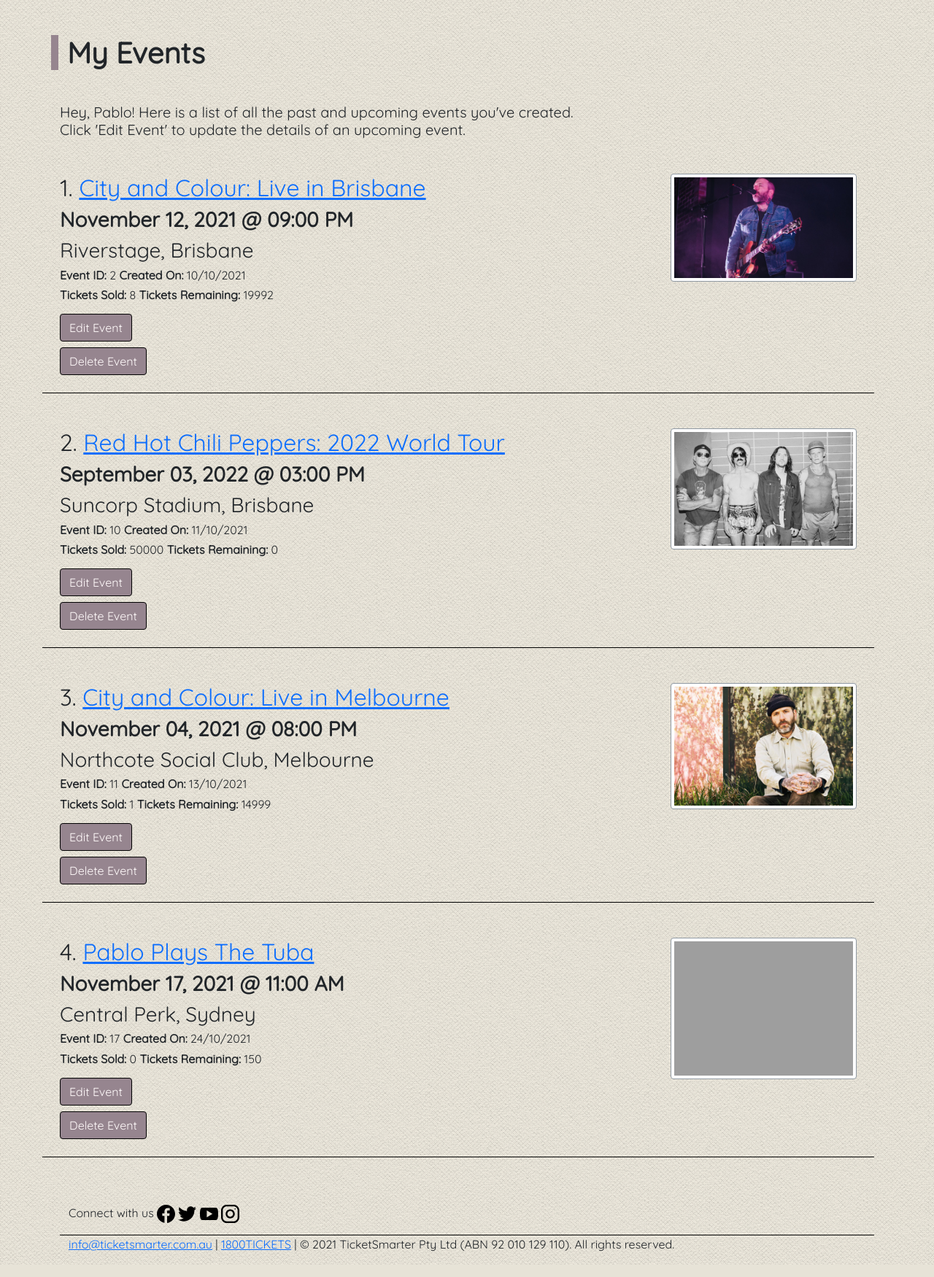
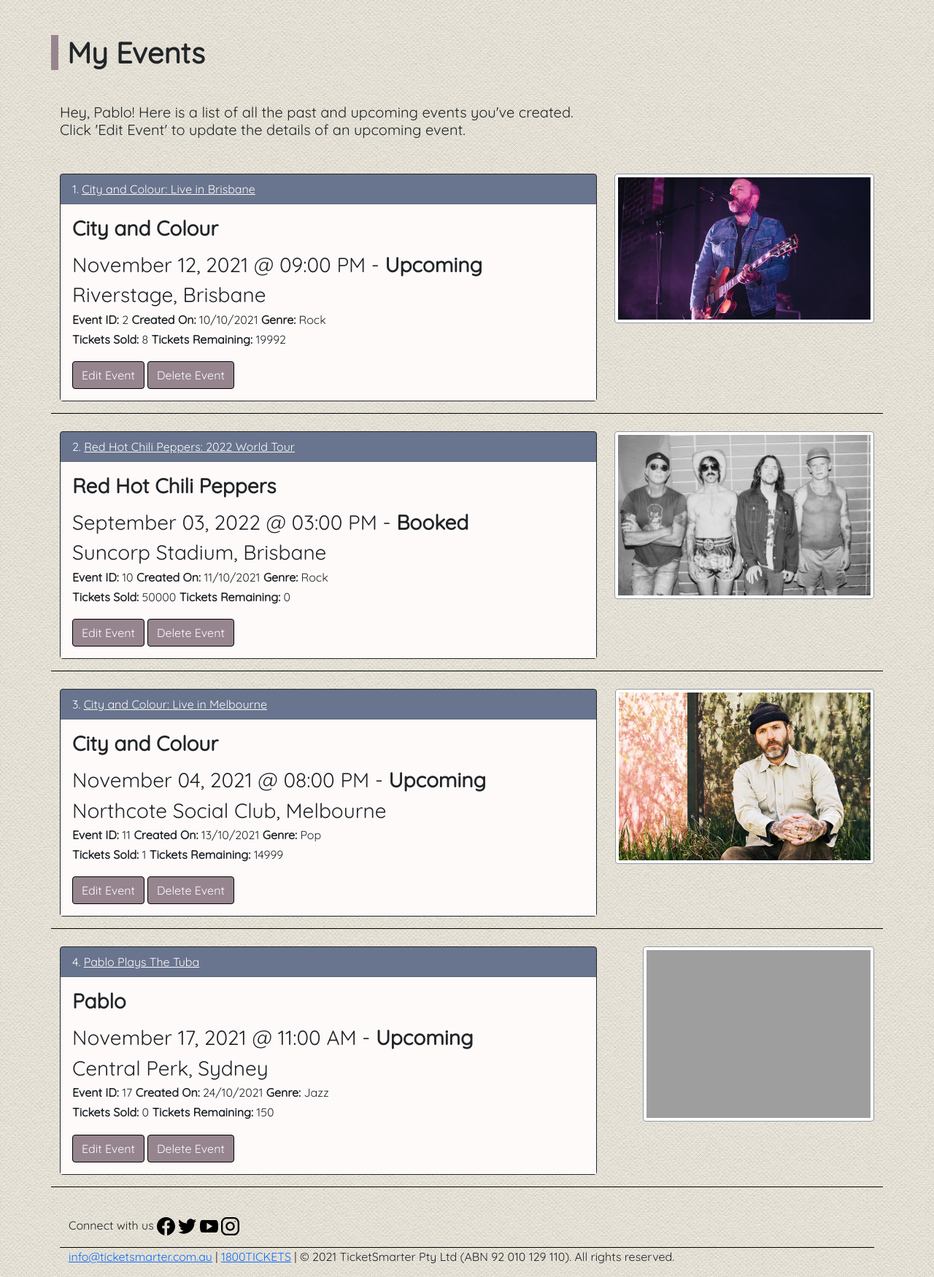
Before and after one commit to aarunjury/iab207_assignment3, a Flask app: page /my_events in a window 1280 px wide. Shown: the part 56-1806 px from the top of the page at 73% size. Run offline with Flask 2, Linux system fonts and the light colour scheme; a user stored in the database is signed in; data comes from the database, SQL or seed files in the repository; some libraries are stand-ins or nearby versions; grey boxes are pictures that could not be loaded.

Commit message:
updated formatting

```diff
--- a/bookings/static/css/style.css
+++ b/bookings/static/css/style.css
@@ -51,7 +51,7 @@ h1 {
   background-color: #6d7993;
   border-color: #000000;
   color: #fffafa;
-  margin-top: 0.5rem;
+  margin-top: 0.25rem;
   background-color: #96858f;
 }
 
@@ -115,6 +115,9 @@ h1 {
   color:#000000;
 }
 
-#hero-image {
-  max-height: 100vh;
+#history-image{
+  max-height: 240px;
+  object-fit: cover;
+  background-size: cover;
+  background-position: center center;
 }
--- a/bookings/templates/events/my_events.html
+++ b/bookings/templates/events/my_events.html
@@ -10,18 +10,24 @@
         <h5>Hey, {{username}}! {% if bookings|length == 0 %}
             <h5>You haven't booked any events!</h5>
             <h5><a href='{{url_for("events.view_all_events")}}'>Click here to get started.</a></h5>
-            {% else %} Here is a list of all the past and upcoming events you've booked.
+            {% else %}
+            Here is a list of all the past and upcoming events you've booked.
         </h5>
         </p>
     </div>
     {% for booking in bookings %}
     <br>
+    <div class='row border-bottom'>
+        <div class='col-sm-12 col-md-6 col-lg-8'>
+            <div class="card border-dark mb-3">
+                <div class="card-header">{{loop.index}}. <a id='card-header'
+                        href='{{url_for("events.show", id=booking.booked_event.id)}}'>{{booking.booked_event.title}}</a>
+                </div>
+                <div class="card-body text-dark">
                     <div class='row'>
-        <div id='event-history-name' class='row border-bottom'>
-            <div class='col-sm-12 col-md-9'>
-                <h2>{{loop.index}}. <a
-                        href='{{url_for("events.show", id=booking.booked_event.id)}}'>{{booking.booked_event.title}}</a>
-                </h2>
+                        <div class='col'>
+                            <h3 class="card-title"><strong>{{booking.booked_event.headliner}}</strong></h3>
+                            <p class="card-text">
                             <h3><strong>{{booking.booked_event.date.strftime('%B %d, %Y @ %#I:%M
                                     %p')}}</strong></h3>
                             <h3>{{booking.booked_event.venue}}, {{booking.booked_event.event_city.name.title()}}</h3>
@@ -29,16 +35,19 @@
                                 </strong>{{booking.booked_on.strftime('%d/%m/%Y @ %#I:%M %p')}}</h6>
                             <h6><strong>Tickets Booked: </strong>{{booking.tickets_booked}} <strong>Total Cost:
                                 </strong>{{"$%.2f"|format(booking.tickets_booked*booking.event.price)}}</h6>
-            </div>
-            <div class='col-sm-12 col-md-3'>
-                <img src='{{booking.booked_event.image}}' class='img-fluid img-thumbnail rounded'>
-            </div>
-            <p></p><br>
+                            </p>
                         </div>
                     </div>
-    <br> {% endfor %} {% endif %}
                 </div>
-<!-- end container -->
+            </div>
+        </div>
+        <div class='col-sm-12 col-md-6 col-lg-4'>
+            <img src='{{booking.booked_event.image}}' id='history-image'
+                class='float-lg-end img-fluid img-thumbnail rounded d-block'>
+        </div>
+    </div>
+    {% endfor %} {% endif %}
+</div> <!-- end container -->
         {% else %}
         <!-- My Events -->
         <br>
@@ -48,64 +57,80 @@
                 <p>
                 <h5>Hey, {{username}}! {% if events|length == 0 %}
                     <h5>You haven't created any events!</h5>
-            <a href='{{url_for("events.create")}}'>Click here to get started.</a> {% else %} Here is a list of all the
-            past and upcoming events you've created.<br>Click 'Edit Event' to update the details of an upcoming event.
+                    <a href='{{url_for("events.create")}}'>Click here to get started.</a> {% else %} Here is a list of
+                    all the
+                    past and upcoming events you've created.<br>Click 'Edit Event' to update the details of an upcoming
+                    event.
                 </h5>
                 </p>
             </div>
             {% for event in events %}
             <br>
+            <div class='row border-bottom'>
+                <div class='col-sm-12 col-md-6 col-lg-8'>
+                    <div class="card border-dark mb-3">
+                        <div class="card-header">{{loop.index}}. <a id='card-header'
+                                href='{{url_for("events.show", id=event.id)}}'>{{event.title}}</a>
+                        </div>
+                        <div class="card-body text-dark">
                             <div class='row'>
-        <div id='event-history-name' class='row border-bottom'>
-            <div class='col-sm-12 col-md-9'>
-                <h2>{{loop.index}}. <a href='{{url_for("events.show", id=event.id)}}'>{{event.title}}</a></h2>
-                <h3><strong>{{event.date.strftime('%B %d, %Y @ %#I:%M
-                        %p')}}</strong></h3>
+                                <div class='col'>
+                                    <h3 class="card-title"><strong>{{event.headliner}}</strong></h3>
+                                    <p class="card-text">
+                                    <h3>{{event.date.strftime('%B %d, %Y @ %#I:%M
+                                        %p')}} - <strong>{{event.event_status.name.title()}}</strong></h3>
                                     <h3>{{event.venue}}, {{event.event_city.name.title()}}</h3>
                                     <h6><strong>Event ID: </strong>{{event.id}}<strong> Created On:
-                    </strong>{{event.created_on.strftime('%d/%m/%Y')}}</h6>
-                <h6><strong>Tickets Sold: </strong>{{event.tickets_booked}}<strong> Tickets Remaining: </strong>{{event.tickets_remaining}}</h6>
+                                        </strong>{{event.created_on.strftime('%d/%m/%Y')}} <strong>Genre:
+                                        </strong>{{event.event_genre.name.title()}}</h6>
+                                    <h6><strong>Tickets Sold: </strong>{{event.tickets_booked}}<strong> Tickets
+                                            Remaining:
+                                        </strong>{{event.tickets_remaining}}</h6>
+                                    </p>
+                                </div>
+                            </div>
+                            <div class='row'>
+                                <div class='col-12'>
+                                    <a href='{{url_for("events.update_event", id=event.id)}}'
+                                        class='btn float-start me-1' id='edit-button' type='button'>Edit Event</a>
+                                    <button id='delete-button' type='button' class='btn float-start'
+                                        data-bs-toggle='modal' data-bs-target='#delete-event-{{event.id}}'>
+                                        Delete Event
+                                    </button>
+                                </div>
+                            </div>
                             <div class='row'>
                                 <div class='col-md-6 col-xl-3'>
-                        <a href='{{url_for("events.update_event", id=event.id)}}' class='btn btn-outline-dark'
-                            id='edit-button' type='button' class='btn btn-dark'>Edit Event</a>
-                        <button id='delete-button' type='button' class='btn btn-dark' data-bs-toggle='modal'
-                            data-bs-target='#delete-event-{{event.id}}'>
-                            Delete Event
-                        </button>
                                     <!-- Modal -->
                                     <div class='modal fade' id='delete-event-{{event.id}}' tabindex='-1'
                                         aria-labelledby='delete-event-{{event.id}}' aria-hidden='true'>
                                         <div class='modal-dialog'>
                                             <div class='modal-content'>
                                                 <div class='modal-header'>
-                                        <h5 class='modal-title' id='deleteEventModalLabel'>{{event.title}}</h5>
+                                                    <h5 class='modal-title' id='deleteEventModalLabel'>Delete
+                                                        <strong>{{event.title}}</strong>
+                                                    </h5>
                                                     <button type='button' class='btn-close' data-bs-dismiss='modal'
                                                         aria-label='Close'></button>
                                                 </div>
                                                 <div class='modal-body'>
-                                        <p><strong>Are you sure you want to delete this event?</strong></p>
-                                        <a href='{{url_for("events.delete_event", id=event.id)}}' class='btn btn-danger'
-                                            id='edit-button' type='button' class='btn btn-dark'>Delete Event</a>
+                                                    <p>Are you sure you want to delete this event?</p>
+                                                    <a href='{{url_for("events.delete_event", id=event.id)}}'
+                                                        class='btn btn-danger' id='edit-button' type='button'
+                                                        class='btn btn-dark'>Delete Event</a>
+                                                </div>
+                                            </div>
+                                        </div>
+                                    </div><!-- end modal -->
                                 </div>
                             </div>
                         </div>
                     </div>
                 </div>
+                <div class='col-sm-12 col-md-6 col-lg-4'>
+                    <img src='{{event.image}}' id='history-image' class='float-lg-end img-fluid img-thumbnail rounded d-block'>
                 </div>
-                <!-- end row -->
             </div>
-            <!-- end col -->
-            <div class='col-sm-12 col-md-3' id='history-image'>
-                <img src='{{event.image}}' class='img-fluid img-thumbnail rounded'>
-            </div>
-            <p></p><br>
-        </div>
-        <!-- end row border-->
-    </div>
-    <!-- end row -->
-    <br>
             {% endfor %} {% endif %}
-</div>
-<!-- end container -->
+        </div><!-- end container -->
         {% endif %} {% endblock %}
```
Also changed, not shown: bookings/templates/events/view_events.html (+5 -7 lines). Lines whose indentation alone changed are shown as unchanged.
